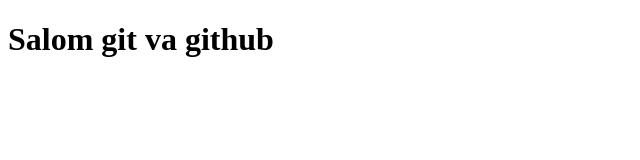
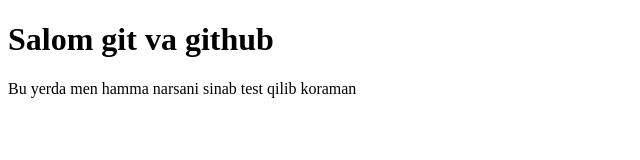
Before and after one commit to shaxriyorqirol-beep/My.Porfolyo.Repo, a plain HTML site: page Test uchun kod/index.html in a window 1280 px wide. Shown: the whole page, without its empty margins (0-640 px from the left). Drawn offline with Linux system fonts and the light colour scheme.

Commit message:
ikkinchi commit

```diff
--- a/Test uchun kod/index.html
+++ b/Test uchun kod/index.html
@@ -7,5 +7,6 @@
 </head>
 <body>
     <h1>Salom git va github</h1>
+    <p>Bu yerda men hamma narsani sinab test qilib koraman</p>
 </body>
 </html>
```
